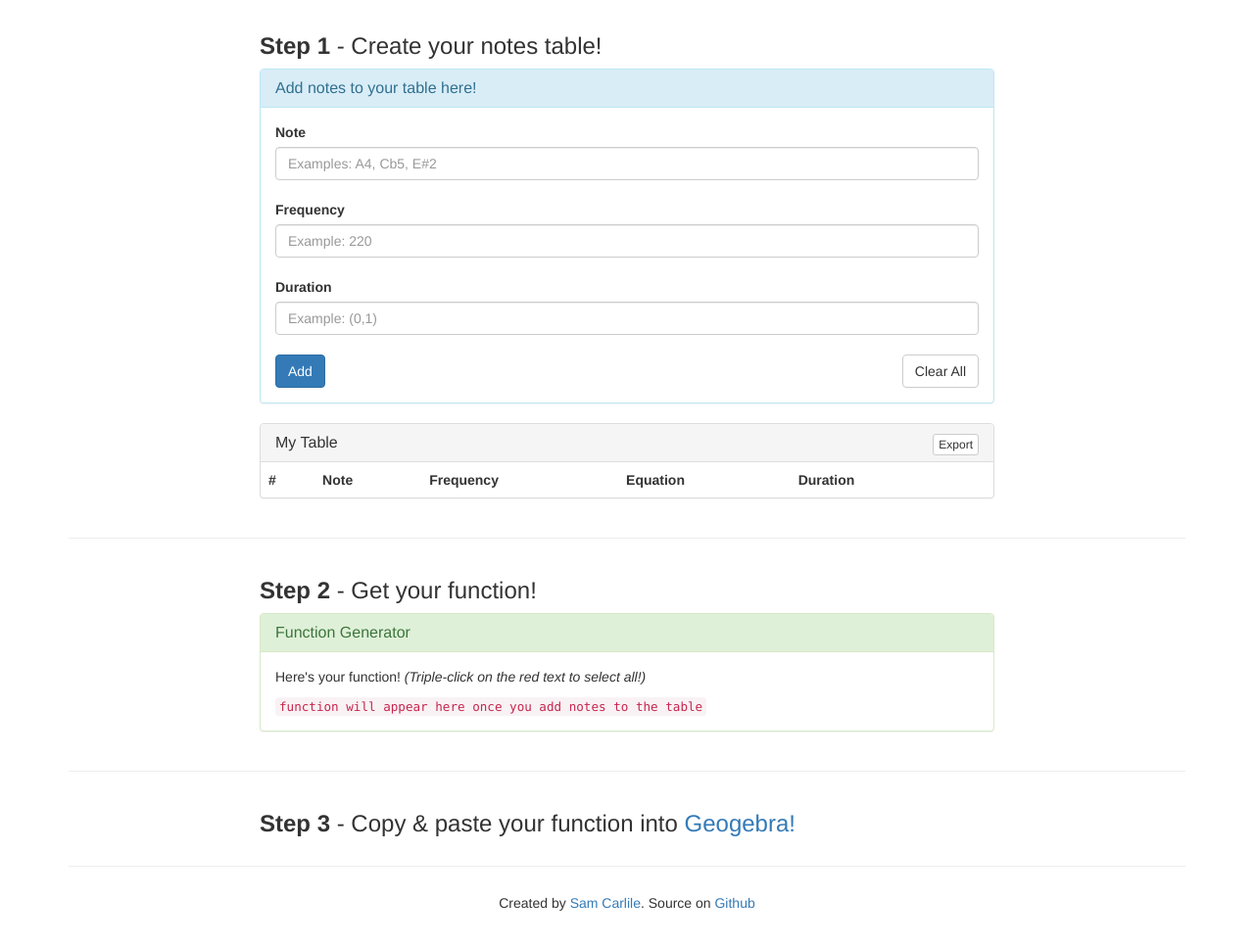
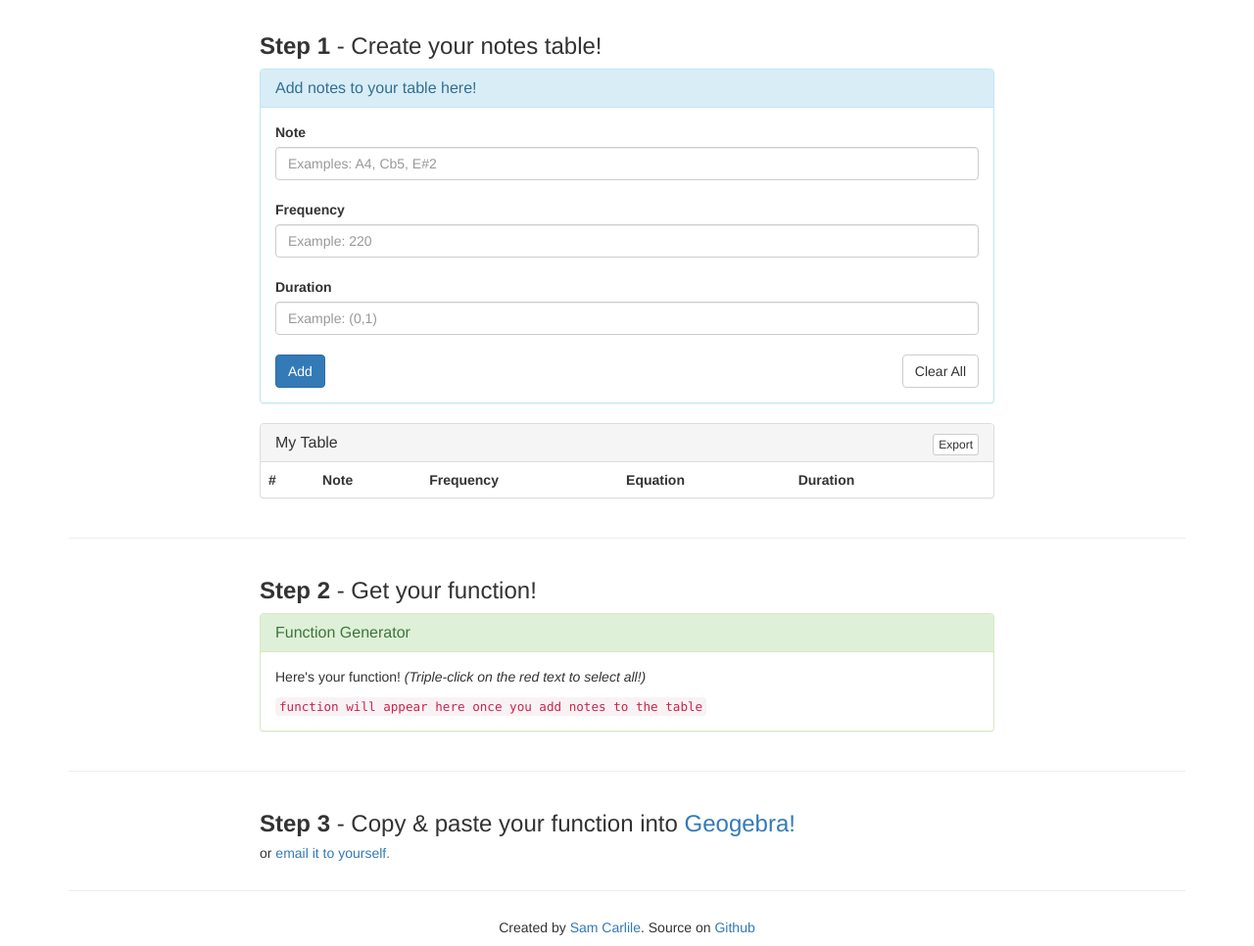
Before and after one commit to samkcarlile/sinewave-function-composer, a plain HTML site: page index.html in a window 1280 px wide. Shown: the part 58-1024 px from the top of the page at 98% size. Before the commit the page ends 998 px from the top, so only its background shows below. Drawn offline with nearby package versions, Linux system fonts and the light colour scheme.

Commit message:
added email option

```diff
--- a/index.html
+++ b/index.html
@@ -126,6 +126,7 @@
       <div class="row">
         <div class="col-xs-12 col-md-offset-2 col-md-8">
           <h3><b>Step 3</b> - Copy & paste your function into <a target="_" href="https://geogebra.com">Geogebra!</a></h3>
+          <h5>or <a v-bind:href="emailURL">email it to yourself.</a></h5>
         </div>
 
       </div>
--- a/main.js
+++ b/main.js
@@ -109,6 +109,9 @@ var app = new Vue({
       res = res.substring(0, res.length - 1);
       res += "]";
       return res;
+    },
+    emailURL: function () {
+     return "mailto:?subject=look at this website&body=" + this.geoFunc;
     }
   }
 });
```
